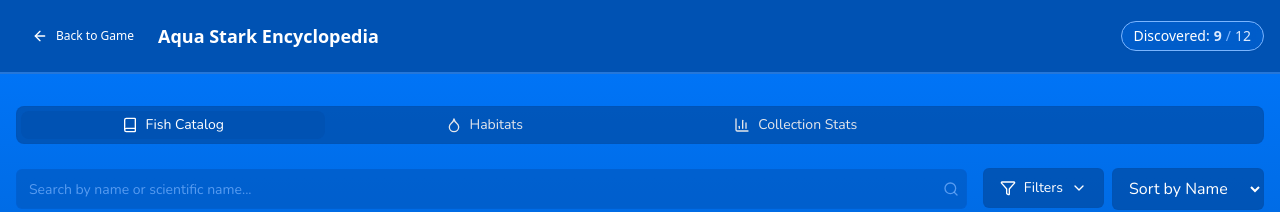
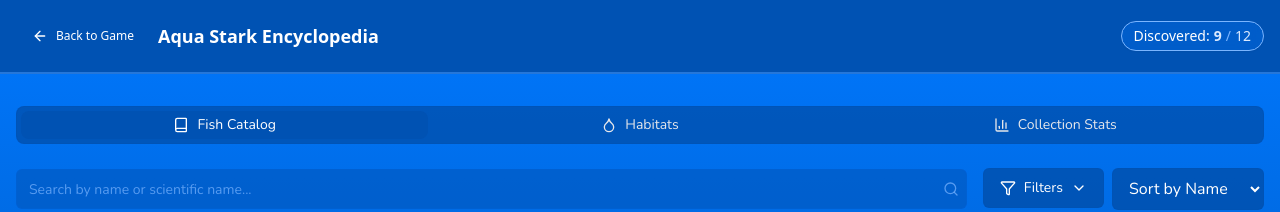
Before and after one commit to salazarsebas/Aqua-Stark, a React (Vite) app in the folder client/: page /encyclopedia in a window 1280 px wide. Shown: the top 212 px of the page. Built offline with nearby package versions, Linux system fonts and the light colour scheme.

Commit message:
style: adjust styling in tabs.tsx for unified layout experience

```diff
--- a/client/src/components/ui/tabs.tsx
+++ b/client/src/components/ui/tabs.tsx
@@ -13,7 +13,7 @@ const TabsList = React.forwardRef<
   <TabsPrimitive.List
     ref={ref}
     className={cn(
-      "grid grid-cols-2 md:grid-cols-4 gap-2 p-1 bg-blue-700 rounded-lg",
+      "flex w-full gap-2 p-1 bg-blue-700 rounded-lg",
       className
     )}
     {...props}
@@ -28,7 +28,7 @@ const TabsTrigger = React.forwardRef<
   <TabsPrimitive.Trigger
     ref={ref}
     className={cn(
-      "flex items-center justify-center gap-1 text-xs md:text-sm font-normal px-4 py-1 rounded-lg transition-all duration-200",
+      "flex-1 flex items-center justify-center gap-1 text-xs md:text-sm font-normal px-4 py-1 rounded-lg transition-all duration-200",
       "data-[state=active]:bg-blue-500/30 data-[state=active]:text-white",
       "data-[state=inactive]:text-gray-200 hover:data-[state=inactive]:bg-blue-700",
       className
```
